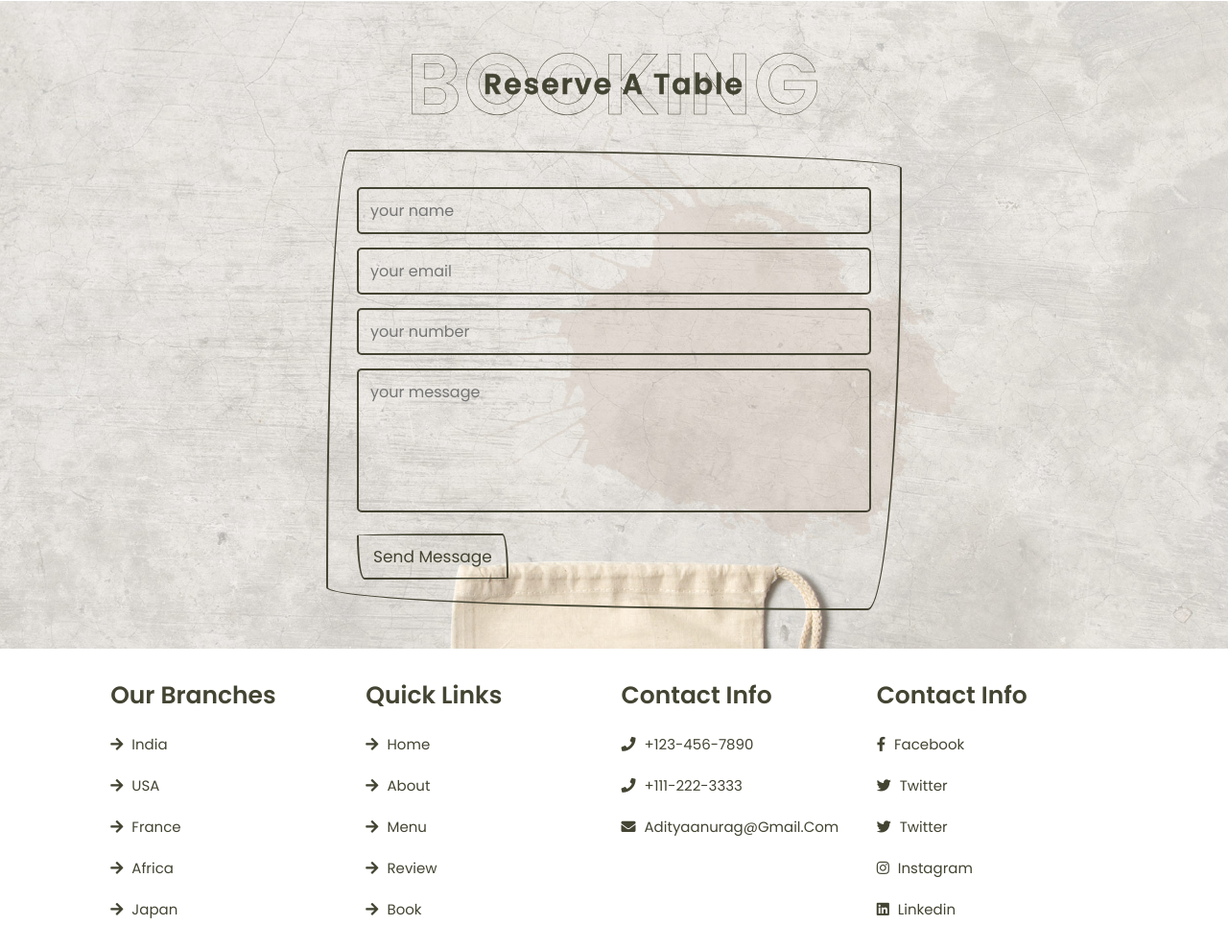
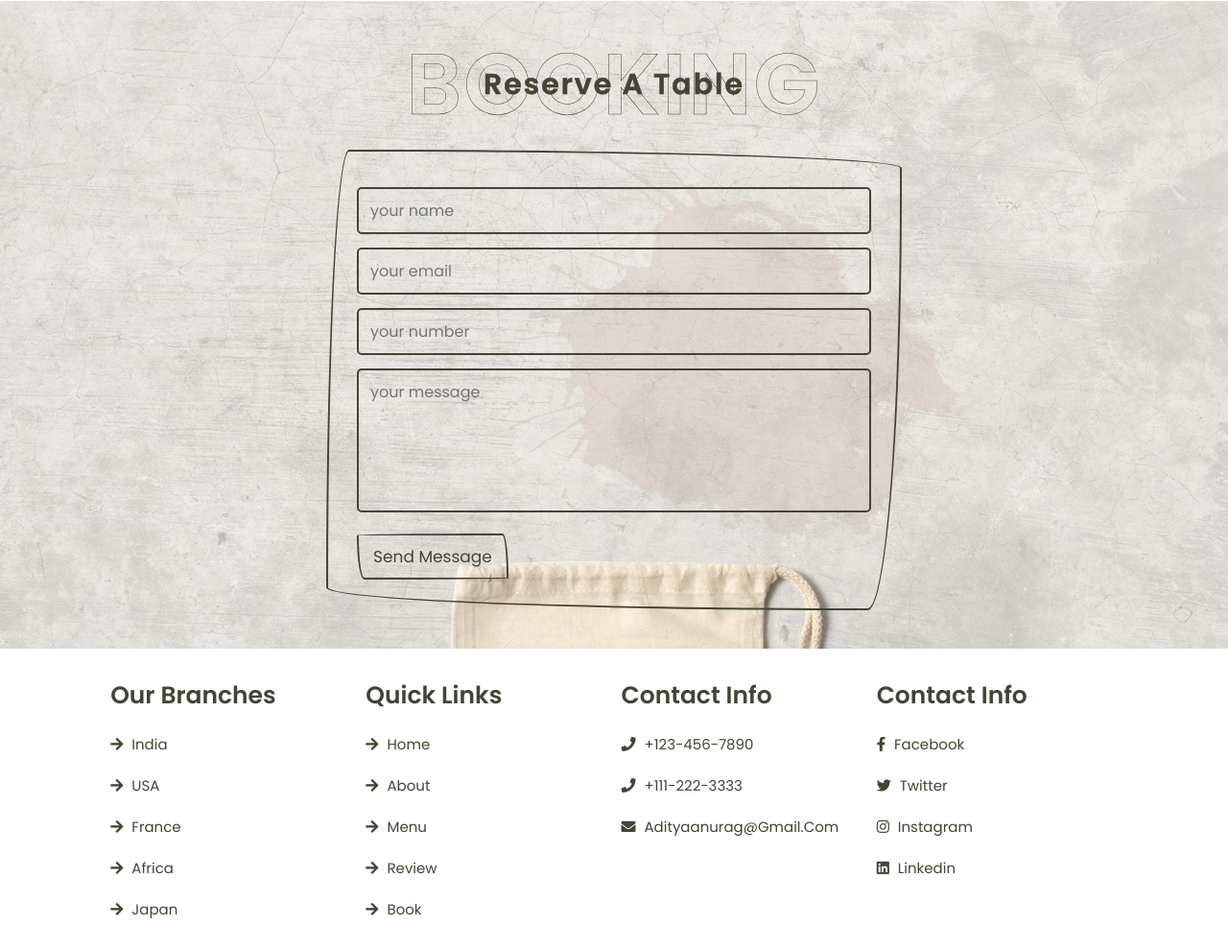
Before and after one commit to adityaanurag0219/coffee-shop-website, a plain HTML site: page index.html in a window 1280 px wide. Shown: the part 2787-3776 px from the top of the page at 96% size. Drawn offline with nearby package versions, Linux system fonts and the light colour scheme.

Commit message:
Update index.html

```diff
--- a/index.html
+++ b/index.html
@@ -313,7 +313,6 @@
             <h3>contact info</h3>
             <a href="#"> <i class="fab fa-facebook-f"></i> facebook </a>
             <a href="#"> <i class="fab fa-twitter"></i> twitter </a>
-            <a href="#"> <i class="fab fa-twitter"></i> twitter </a>
             <a href="#"> <i class="fab fa-instagram"></i> instagram </a>
             <a href="#"> <i class="fab fa-linkedin"></i> linkedin </a>
         </div>
```
